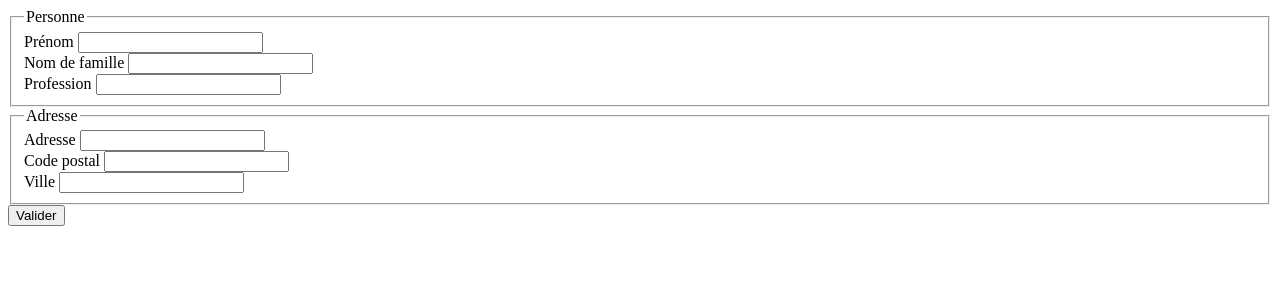
After one commit to smaloron/formation-php-pdo-avril-2020, a PHP site: page /personForm.php in a window 1280 px wide. The commit adds this page. Shown: the top 300 px of the page. Run offline with PHP 8.4, Linux system fonts and the light colour scheme; data that the repository does not hold is empty.

Commit message:
Ajout et suppression de personnes avec adresse

```diff
--- a/controllers/personListController.php
+++ b/controllers/personListController.php
@@ -2,8 +2,7 @@
 
 //Requête sur l'ensemble des personnes
 $pdo = getPDO();
-$sql = "SELECT p.id, person_name, first_name, zip_code, city
-        FROM persons AS p JOIN adresses ON p.id = person_id";
+$sql = "SELECT * FROM view_persons";
 
 $request = $pdo->query($sql);
 
--- /dev/null
+++ b/views/personForm.php
@@ -0,0 +1,50 @@
+<h3><?= $pageTitle ?></h3>
+
+<form method="post">
+    <div class="row">
+        <fieldset class="col">
+            <legend>Personne</legend>
+
+            <div class="form-group">
+                <label>Prénom</label>
+                <input type="text" class="form-control" name="person[firstName]">
+            </div>
+
+            <div class="form-group">
+                <label>Nom de famille</label>
+                <input type="text" class="form-control" name="person[personName]">
+            </div>
+
+            <div class="form-group">
+                <label>Profession</label>
+                <input type="text" class="form-control" name="person[profession]">
+            </div>
+
+        </fieldset>
+
+        <fieldset class="col">
+            <legend>Adresse</legend>
+
+            <div class="form-group">
+                <label>Adresse</label>
+                <input type="text" class="form-control" name="address[street]">
+            </div>
+            <div class="form-group">
+                <label>Code postal</label>
+                <input type="text" class="form-control" name="address[zipCode]">
+            </div>
+
+            <div class="form-group">
+                <label>Ville</label>
+                <input type="text" class="form-control" name="address[city]">
+            </div>
+        </fieldset>
+    </div>
+    <div>
+        <button type="submit" name="submit" class="btn btn-primary btn-block">
+            Valider
+        </button>
+    </div>
+
+
+</form>
```
Also changed, not shown: controllers/personDeleteWithAddressController.php (added, +28 -0 lines), controllers/personFormController.php (added, +48 -0 lines), data/database.sql (+8 -2 lines), views/personList.php (+19 -1 lines).
